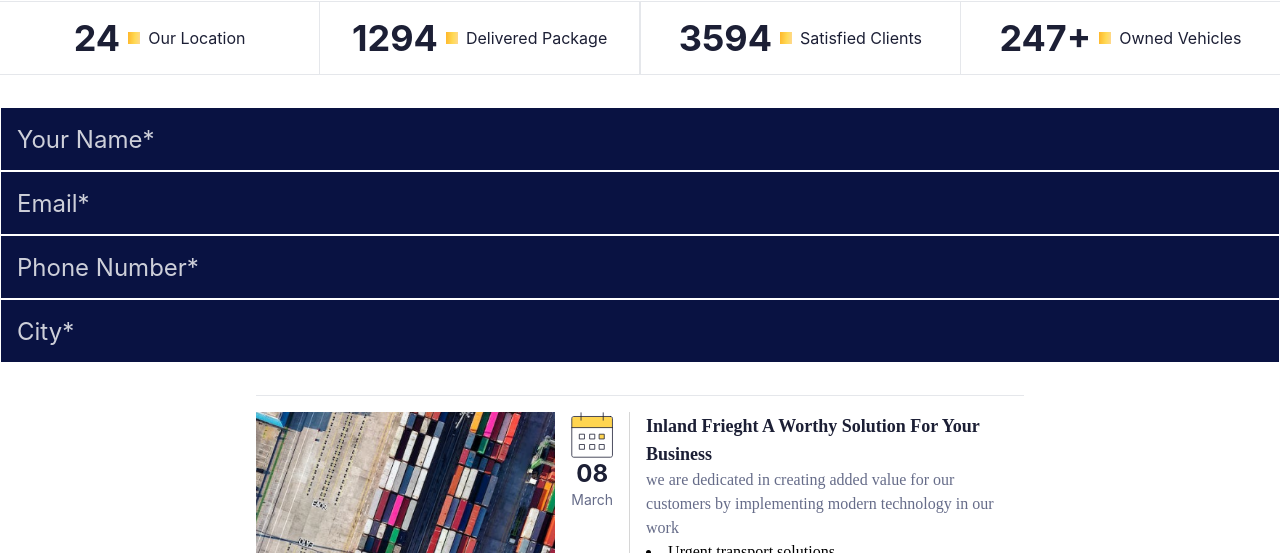
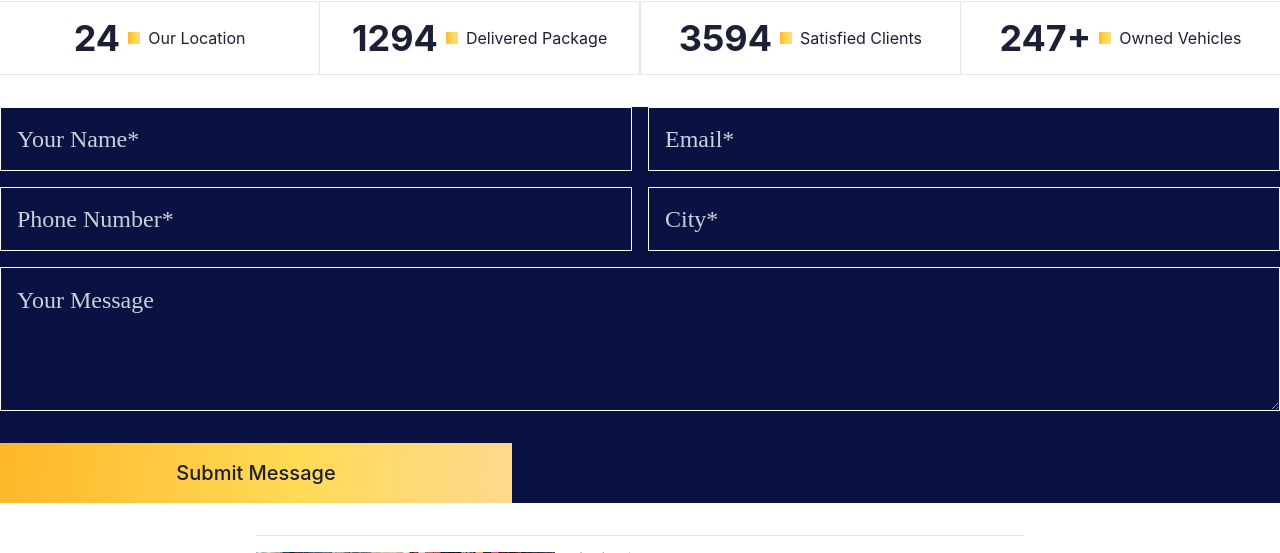
Before and after one commit to smartcollins/logistics, a React (Create React App) app: page / in a window 1280 px wide. Shown: the part 671-1224 px from the top of the page. Built offline with nearby package versions, Linux system fonts and the light colour scheme.

Commit message:
modifying Home

```diff
--- a/src/pages/Home.jsx
+++ b/src/pages/Home.jsx
@@ -20,7 +20,11 @@ const Home = ()=>{
             <Stat/>
             <div style={{backgroundColor: color.blueBg}}>
                 <div>
-                    <Input/>
+                    <div className=' space-y-4 md:space-y-0 md:grid grid-rows-4 grid-cols-2 gap-4 font-["League_Spartan"] capitalize text-4xl'>
+                        <Input/>
+                        <textarea placeholder='Your Message' className=' indent-4 placeholder:py-4 text-2xl lg:placeholder:text-2xl placeholder:text-lg placeholder:text-white/80 placeholder:text-white bg-transparent border border-white w-full col-span-2 row-span-2' name="" id=""></textarea>
+                    </div>
+                    <button style={{ color: color.darkTxt, background: `linear-gradient(94.06deg, ${color.grdt} -1.21%, ${color.grdt2} 58.66%, ${color.grdt3} 116.84%)` }} className='font-medium capitalize text-center mt-8 py-2 w-full md:text-xl md:py-4 md:w-2/5'>submit message</button>
                 </div>
             </div>
             <div className=' space-y-4 mx-4 lg:my-8 lg:w-3/4 lg:mx-auto xl:w-3/5'>
```
